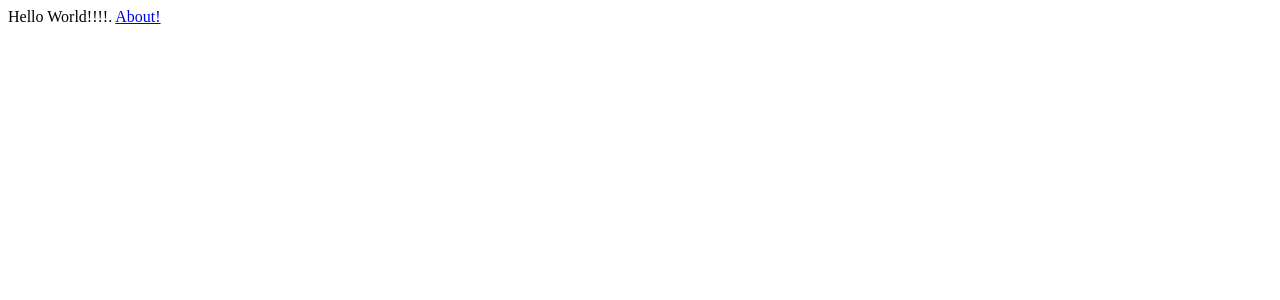
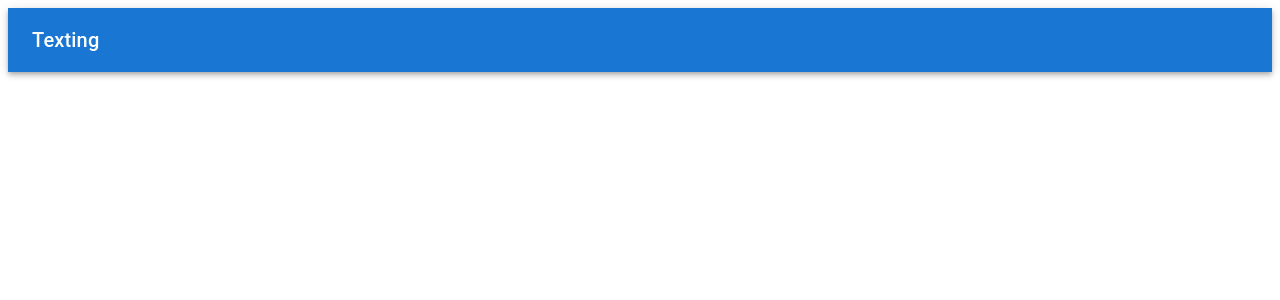
Before and after one commit to barnswills/next_js_playground, a Next.js app: page / in a window 1280 px wide. Shown: the top 300 px of the page. Built offline with nearby package versions, Linux system fonts and the light colour scheme.

Commit message:
added toolbar

```diff
--- a/package.json
+++ b/package.json
@@ -8,6 +8,9 @@
     "post-update": "yarn upgrade --latest"
   },
   "dependencies": {
+    "@emotion/react": "11.5.0",
+    "@emotion/styled": "11.3.0",
+    "@mui/material": "5.0.4",
     "next": "latest",
     "react": "17.0.2",
     "react-dom": "17.0.2"
--- /dev/null
+++ b/pages/contact.js
@@ -0,0 +1,5 @@
+import React from "react";
+
+export default function ContactPage() {
+  return <div>Contact!</div>;
+}
--- a/pages/index.js
+++ b/pages/index.js
@@ -1,9 +1,18 @@
 import Link from "next/link";
+import Button from "@mui/material/Button";
+import Toolbar from "@mui/material/Toolbar";
+import AppBar from "@mui/material/AppBar";
+import Typography from "@mui/material/Typography";
+import React from "react";
 
 export default function IndexPage() {
   return (
-    <div onClick={() => console.log("about")}>
-      Hello World!!!!. <Link href="/about">About!</Link>
-    </div>
+    <>
+      <AppBar position="static">
+        <Toolbar>
+          <Typography variant="h6">Texting</Typography>
+        </Toolbar>
+      </AppBar>
+    </>
   );
 }
```
Also changed, not shown: 1 other file (tests, documents, lock files or other folders).
